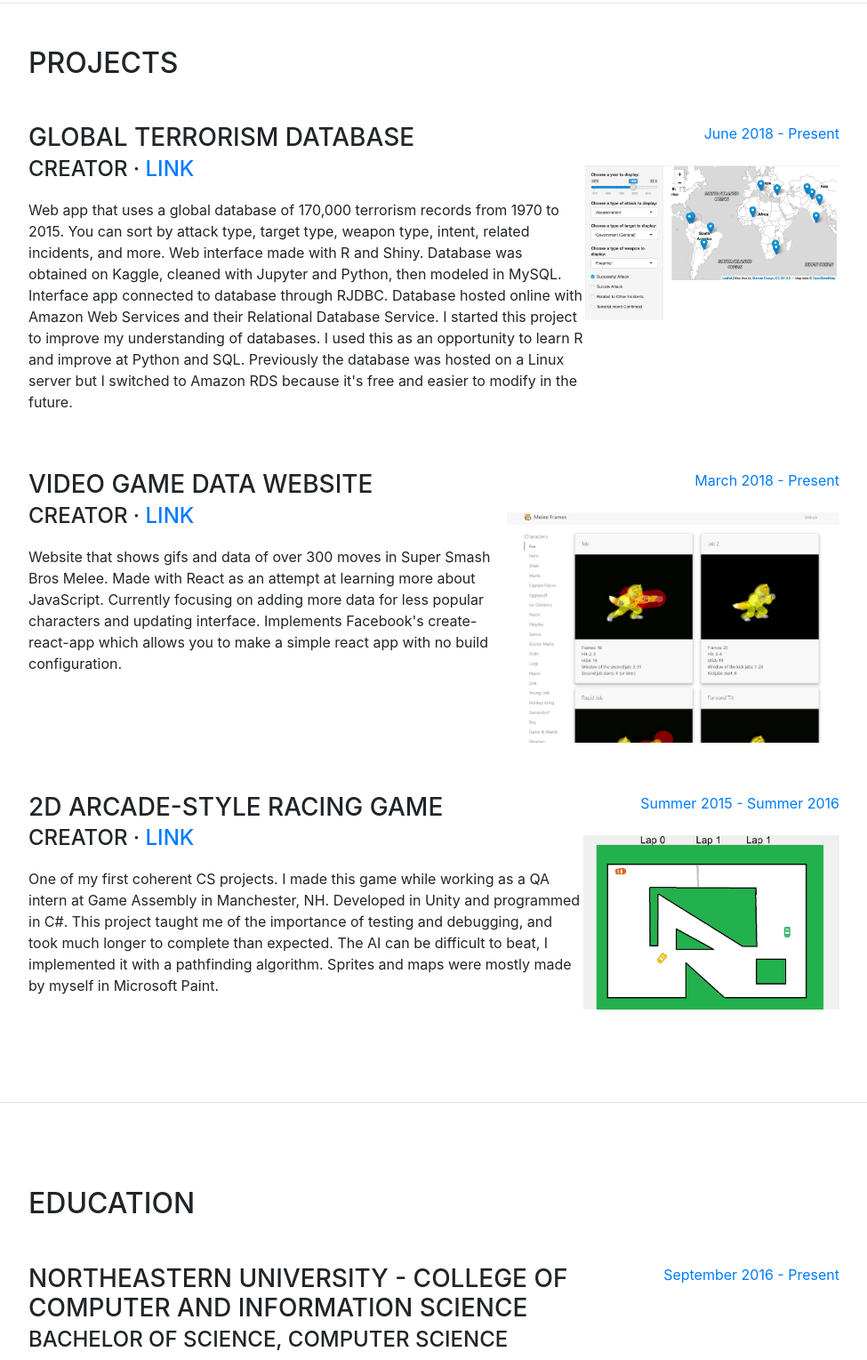
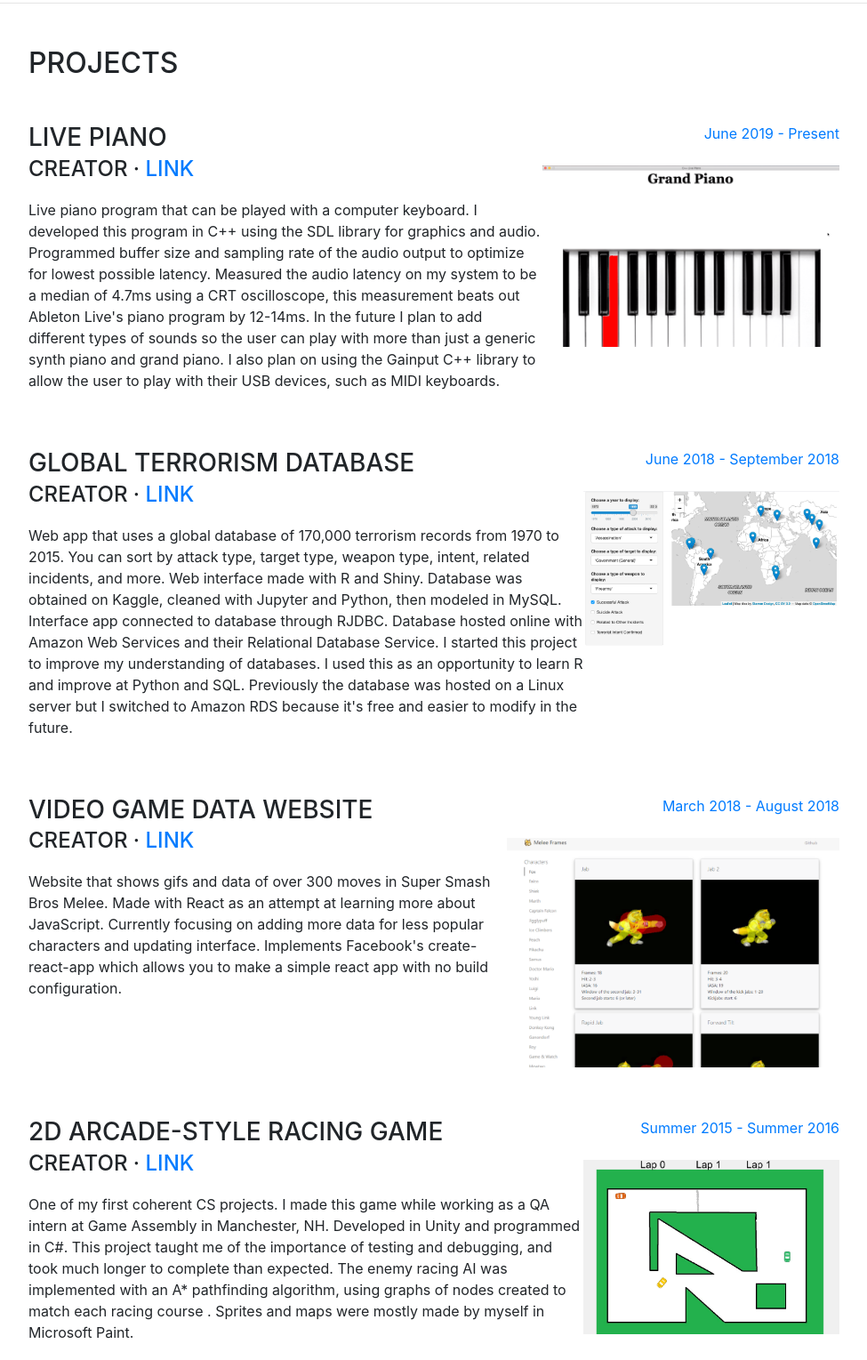
Before and after one commit to PostMacode/postmacode.github.io, a website with bundled scripts: page index.html in a window 1280 px wide. Shown: the part 1598-3127 px from the top of the page at 89% size, without its empty margins (288-1263 px from the left). Built offline with nearby package versions, Linux system fonts and the light colour scheme; a web font is replaced by a local one.

Commit message:
adding piano project info

```diff
--- a/index.html
+++ b/index.html
@@ -94,6 +94,7 @@
             </div>
           </div>
 
+
           <div class="resume-item d-flex flex-column flex-md-row">
             <div class="resume-content mr-auto">
               <h3 class="mb-0">Game Assembly</h3>
@@ -118,12 +119,25 @@
 
           <div class="resume-item d-flex flex-column flex-md-row mb-5">
             <div class="resume-content mr-auto">
+              <h3 class="mb-0">Live Piano</h3>
+              <div class="subheading mb-3">Creator · <a href="https://github.com/PostMacode/LivePiano">Link</a></div>
+              <p>Live piano program that can be played with a computer keyboard. I developed this program in C++ using the SDL library for graphics and audio. Programmed buffer size and sampling rate of the audio output to optimize for lowest possible latency. Measured the audio latency on my system to be a median of 4.7ms using a CRT oscilloscope, this measurement beats out Ableton Live's piano program by 12-14ms. In the future I plan to add different types of sounds so the user can play with more than just a generic synth piano and grand piano. I also plan on using the Gainput C++ library to allow the user to play with their USB devices, such as MIDI keyboards.</p>
+            </div>
+            <div class="resume-date text-md-right">
+              <span class="text-primary">June 2019 - Present</span> <br />
+              <br />
+              <img class="img-fluid img-profile mx-auto mb-2" src="img/pianoSS.png" alt="">
+            </div>
+          </div>
+
+          <div class="resume-item d-flex flex-column flex-md-row mb-5">
+            <div class="resume-content mr-auto">
               <h3 class="mb-0">Global Terrorism Database</h3>
               <div class="subheading mb-3">Creator · <a href="https://hoytj.shinyapps.io/gtdatabase/">Link</a></div>
               <p>Web app that uses a global database of 170,000 terrorism records from 1970 to 2015. You can sort by attack type, target type, weapon type, intent, related incidents, and more. Web interface made with R and Shiny. Database was obtained on Kaggle, cleaned with Jupyter and Python, then modeled in MySQL. Interface app connected to database through RJDBC. Database hosted online with Amazon Web Services and their Relational Database Service. I started this project to improve my understanding of databases. I used this as an opportunity to learn R and improve at Python and SQL. Previously the database was hosted on a Linux server but I switched to Amazon RDS because it's free and easier to modify in the future.</p>
             </div>
             <div class="resume-date text-md-right">
-              <span class="text-primary">June 2018 - Present</span> <br />
+              <span class="text-primary">June 2018 - September 2018</span> <br />
               <br />
               <img class="img-fluid img-profile mx-auto mb-2" src="img/gtdwebapp.png" alt="">
             </div>
@@ -136,7 +150,7 @@
               <p>Website that shows gifs and data of over 300 moves in Super Smash Bros Melee. Made with React as an attempt at learning more about JavaScript. Currently focusing on adding more data for less popular characters and updating interface. Implements Facebook's create-react-app which allows you to make a simple react app with no build configuration.</p>
             </div>
             <div class="resume-date text-md-right">
-              <span class="text-primary">March 2018 - Present</span> <br />
+              <span class="text-primary">March 2018 - August 2018</span> <br />
               <br />
               <img class="img-fluid img-profile mx-auto mb-2" src="img/vgframes.png" alt="">
             </div>
@@ -146,7 +160,7 @@
             <div class="resume-content mr-auto">
               <h3 class="mb-0">2D Arcade-Style Racing Game</h3>
               <div class="subheading mb-3">Creator · <a href="https://github.com/PostMacode/2d-Racing">Link</a></div>
-              <p>One of my first coherent CS projects. I made this game while working as a QA intern at Game Assembly in Manchester, NH. Developed in Unity and programmed in C#. This project taught me of the importance of testing and debugging, and took much longer to complete than expected. The AI can be difficult to beat, I implemented it with a pathfinding algorithm. Sprites and maps were mostly made by myself in Microsoft Paint.</p>
+              <p>One of my first coherent CS projects. I made this game while working as a QA intern at Game Assembly in Manchester, NH. Developed in Unity and programmed in C#. This project taught me of the importance of testing and debugging, and took much longer to complete than expected. The enemy racing AI was implemented with an A* pathfinding algorithm, using graphs of nodes created to match each racing course . Sprites and maps were mostly made by myself in Microsoft Paint.</p>
             </div>
             <div class="resume-date text-md-right">
               <span class="text-primary">Summer 2015 - Summer 2016</span> <br />
```
Also changed, not shown: img/pianoSS.png (added).
